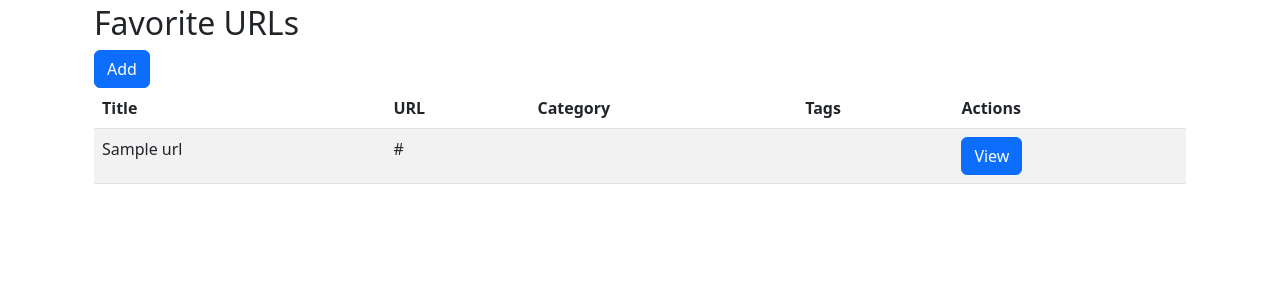
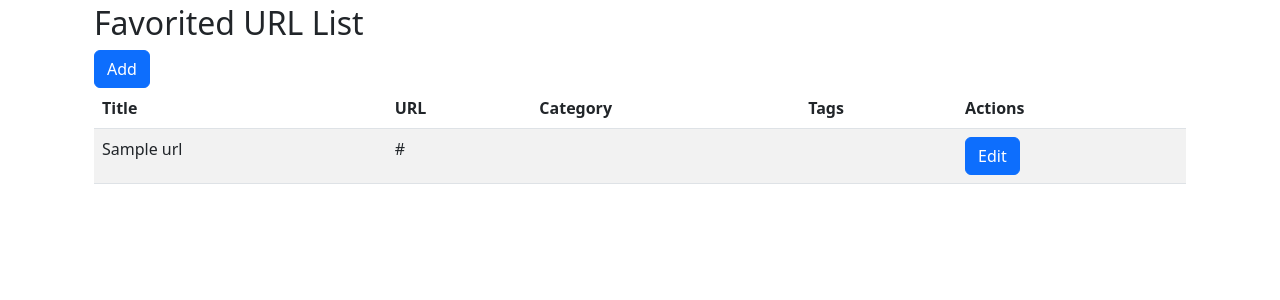
Before and after one commit to nuttapong-klng/favlinks, a Django app: template favlinks/templates/favorite_urls/favoriteurl_list.html in a window 1280 px wide. Shown: the part 56-356 px from the top of the page. Run offline with Django 5.2, Linux system fonts and the light colour scheme; the template is opened without the code that fills it: most values are stand-ins (such as "Sample title", 1, 10 or a date in 2020); some libraries are stand-ins or nearby versions.

Commit message:
Add more wording

```diff
--- a/favlinks/templates/favorite_urls/favoriteurl_list.html
+++ b/favlinks/templates/favorite_urls/favoriteurl_list.html
@@ -3,11 +3,11 @@
 {% load crispy_forms_tags %}
 
 {% block title %}
-  Favorite URL
+  Favorited URL List
 {% endblock title %}
 {% block content %}
   <div class="container">
-    <h2>Favorite URLs</h2>
+    <h2>Favorited URL List</h2>
     <div>
       <a href="{% url 'favorite_urls:create' %}" class="btn btn-primary">Add</a>
     </div>
@@ -29,7 +29,7 @@
             <td></td>
             <td></td>
             <td>
-              <a href="{% url 'favorite_urls:create' %}"class="btn btn-primary">View</a>
+              <a href="{% url 'favorite_urls:edit' url.id %}" class="btn btn-primary">Edit</a>
             </td>
           </tr>
         {% endfor %}
```
